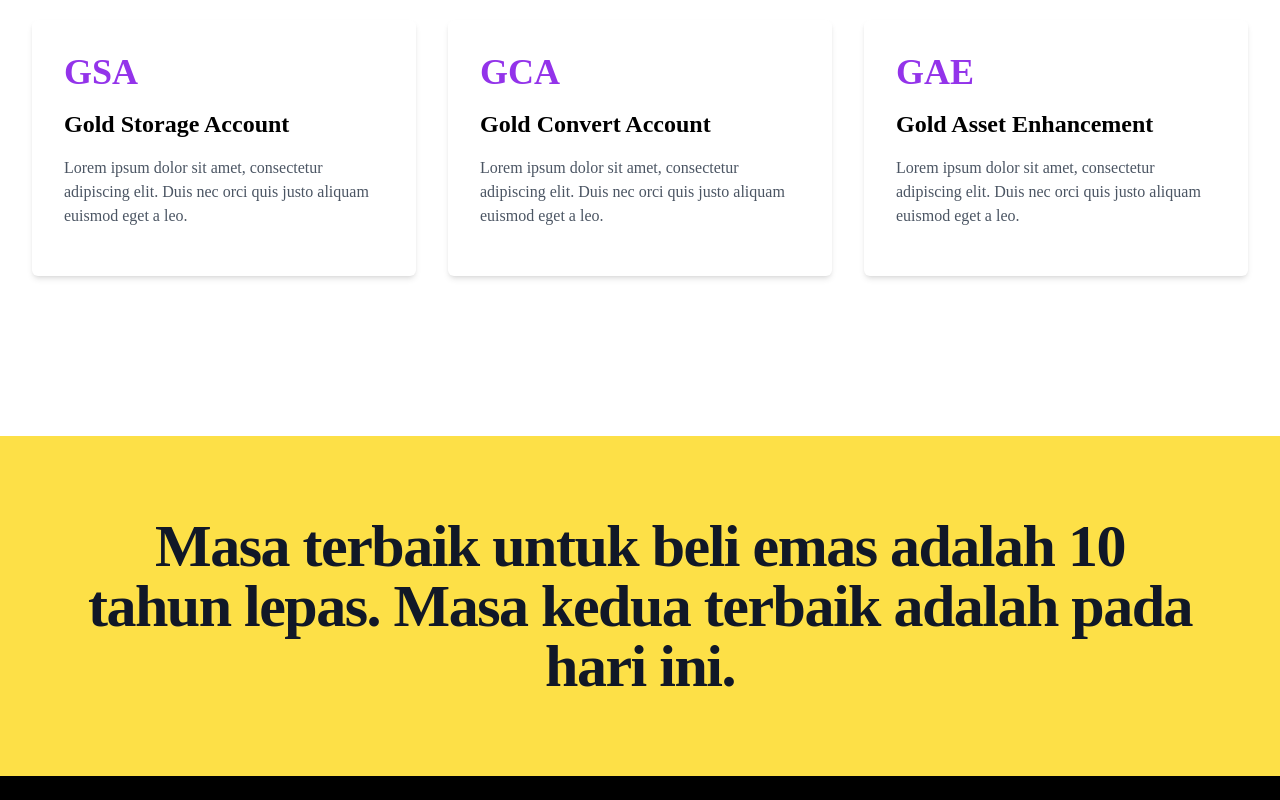
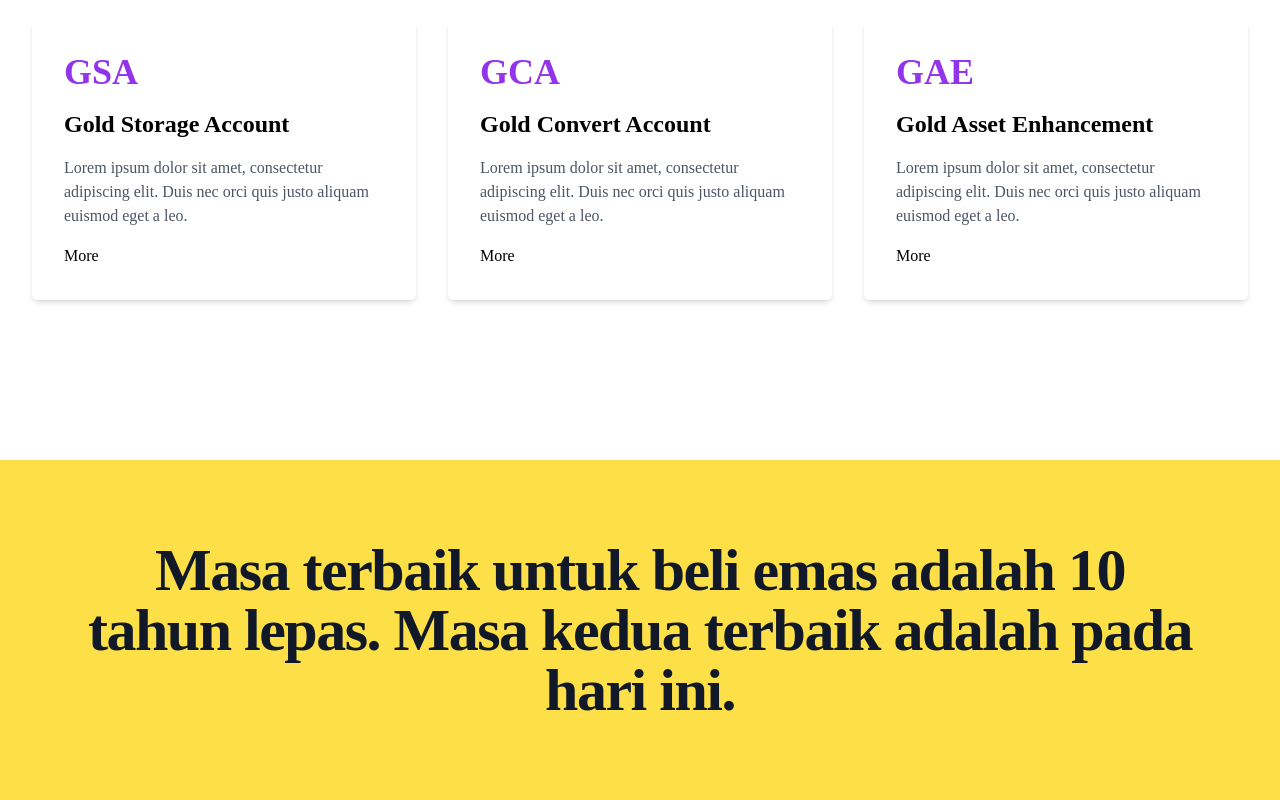
Before and after one commit to funmeen/qmdigitalgold, a React (Create React App) app: page / in a window 1280 px wide. Shown: the part 1178-1978 px from the top of the page. Before the commit the page ends 1954 px from the top, so only its background shows below. Built offline with nearby package versions, Linux system fonts and the light colour scheme; the HTML template or start-up script is replaced by a standard one.

Commit message:
update link to page GSA, GAE and GCA

```diff
--- a/src/App.js
+++ b/src/App.js
@@ -17,7 +17,8 @@ function Header({ onSignInClick }) {
 }
 
 //home page
-function HomePage({ onSignUpClick }) {
+function HomePage({ onSignUpClick, gotoGSAPage, gotoGCAPage, gotoGAEPage}) {
+
   return (
     <>
       <div className='mx-auto flex flex-col sm:flex-row'>
@@ -26,6 +27,7 @@ function HomePage({ onSignUpClick }) {
             <div className='bg-yellow-300 flex flex-col items-center justify-center'>
               <h3 className='p-6 sm:p-10 text-3xl sm:text-7xl font-semibold text-gray-800'>BELI, SIMPAN DAN GANDAKAN EMAS</h3>
               <p className='p-6 sm:p-10 text-lg sm:text-2xl text-gray-600'>Dapatkan panduan daripada pasukan kami yang berpengalaman. Tekan butang sekarang untuk menghubungi kami dan mulakan perjalanan ke arah kebebasan kewangan bersama Quantum Metal.</p>
+              {/* user click signup from homepage  */}
               <button className="signUpButton" onClick={onSignUpClick}>
                 Sign Up
               </button>
@@ -55,6 +57,9 @@ function HomePage({ onSignUpClick }) {
                         <h3 className='text-2xl font-bold mb-4'>Gold Storage Account</h3>
                         <p className='text-gray-600 mb-4'>Lorem ipsum dolor sit amet, consectetur adipiscing elit. Duis nec
                             orci quis justo aliquam euismod eget a leo.</p>
+                        <button className="" onClick={gotoGSAPage}>
+                          More
+                        </button>
                     </div>
                 </div>
                 <div className='w-full md:w-1/3 px-4 mb-8'>
@@ -63,6 +68,9 @@ function HomePage({ onSignUpClick }) {
                         <h3 className='text-2xl font-bold mb-4'>Gold Convert Account</h3>
                         <p className='text-gray-600 mb-4'>Lorem ipsum dolor sit amet, consectetur adipiscing elit. Duis nec
                             orci quis justo aliquam euismod eget a leo.</p>
+                        <button className="" onClick={gotoGCAPage}>
+                          More
+                        </button>
                     </div>
                 </div>
 
@@ -72,6 +80,9 @@ function HomePage({ onSignUpClick }) {
                         <h3 className='text-2xl font-bold mb-4'>Gold Asset Enhancement</h3>
                         <p className='text-gray-600 mb-4'>Lorem ipsum dolor sit amet, consectetur adipiscing elit. Duis nec
                             orci quis justo aliquam euismod eget a leo.</p>
+                        <button className="" onClick={gotoGAEPage}>
+                          More
+                        </button>
                     </div>
                 </div>
             </div>
@@ -101,6 +112,7 @@ function SignInPage({ onBackClick, onLoginClick }) {
             <input className="input-style" id="email" type="text" placeholder="Your email address" />
             <p>PASSWORD</p>
             <input className="input-style" id="password" type="password" placeholder="******************" />
+
             <button className="signUpSubmitButton" onClick={onLoginClick}>
               Sign Up
             </button>
@@ -139,16 +151,43 @@ function SignUpPage({ onBackClick, onSignUpSubmitClick }) {
   );
 }
 
+function GSAPage({ onBackClick }) {
+  return (
+      <button onClick={onBackClick}>Back to Home</button>
+
+  );
+}
+
+function GCAPage({ onBackClick }) {
+  return (
+      <button onClick={onBackClick}>Back to Home</button>
+
+  );
+}
+
+function GAEPage({ onBackClick }) {
+  return (
+      <button onClick={onBackClick}>Back to Home</button>
+
+  );
+}
+
 //body where reload when user select pages
-function Body({ showSignInPage, handleBackClick, showSignUpPage, onSignUpClick }) {
+function Body({ showSignInPage, showSignUpPage, showGSAPage, showGCAPage, showGAEPage, onSignUpClick, gotoGSAPage, gotoGCAPage, gotoGAEPage, handleBackClick }) {
   return (
     <div>
-      {   showSignInPage ? (
+      {showSignInPage ? (
         <SignInPage onBackClick={handleBackClick} />
       ) : showSignUpPage ? (
         <SignUpPage onBackClick={handleBackClick} />
+      ) : showGSAPage ? (
+        <GSAPage onBackClick={handleBackClick} />
+      ) : showGCAPage ? (
+        <GCAPage onBackClick={handleBackClick} />
+      ) : showGAEPage ? (
+        <GAEPage onBackClick={handleBackClick} />
       ) : (
-        <HomePage onSignUpClick={onSignUpClick} />
+        <HomePage onSignUpClick={onSignUpClick} gotoGSAPage={gotoGSAPage} gotoGCAPage={gotoGCAPage} gotoGAEPage={gotoGAEPage} />
       )}
     </div>
   );
@@ -157,6 +196,9 @@ function Body({ showSignInPage, handleBackClick, showSignUpPage, onSignUpClick }
 function App() {
   const [showSignInPage, setShowSignInPage] = useState(false);
   const [showSignUpPage, setShowSignUpPage] = useState(false);
+  const [showGSAPage, setShowGSAPage] = useState(false);
+  const [showGCAPage, setShowGCAPage] = useState(false);
+  const [showGAEPage, setShowGAEPage] = useState(false);
 
   const handleSignInClick = () => {
     setShowSignInPage(true);
@@ -165,20 +207,40 @@ function App() {
   const handleBackClick = () => {
     setShowSignInPage(false);
     setShowSignUpPage(false);
+    setShowGSAPage(false);
+    setShowGCAPage(false);
+    setShowGAEPage(false);
   };
 
   const handleSignUpClick = () => {
     setShowSignUpPage(true);
   };
 
+  const handlegotoGSAPage = () => {
+    setShowGSAPage(true);
+  };
+
+  const handlegotoGCAPage = () => {
+    setShowGCAPage(true);
+  };
+
+  const handlegotoGAEPage = () => {
+    setShowGAEPage(true);
+  };
+
   return (
     <div>
       <Header onSignInClick={handleSignInClick} />
       <Body
+        showSignInPage={showSignInPage}
+        showSignUpPage={showSignUpPage}
+        showGSAPage={showGSAPage}
+        showGCAPage={showGCAPage}
+        showGAEPage={showGAEPage}
         onSignUpClick={handleSignUpClick}
-        showSignInPage={showSignInPage}
-
-        showSignUpPage={showSignUpPage}
+        gotoGSAPage={handlegotoGSAPage}
+        gotoGCAPage={handlegotoGCAPage}
+        gotoGAEPage={handlegotoGAEPage}
         handleBackClick={handleBackClick}
       />
     </div>
```
